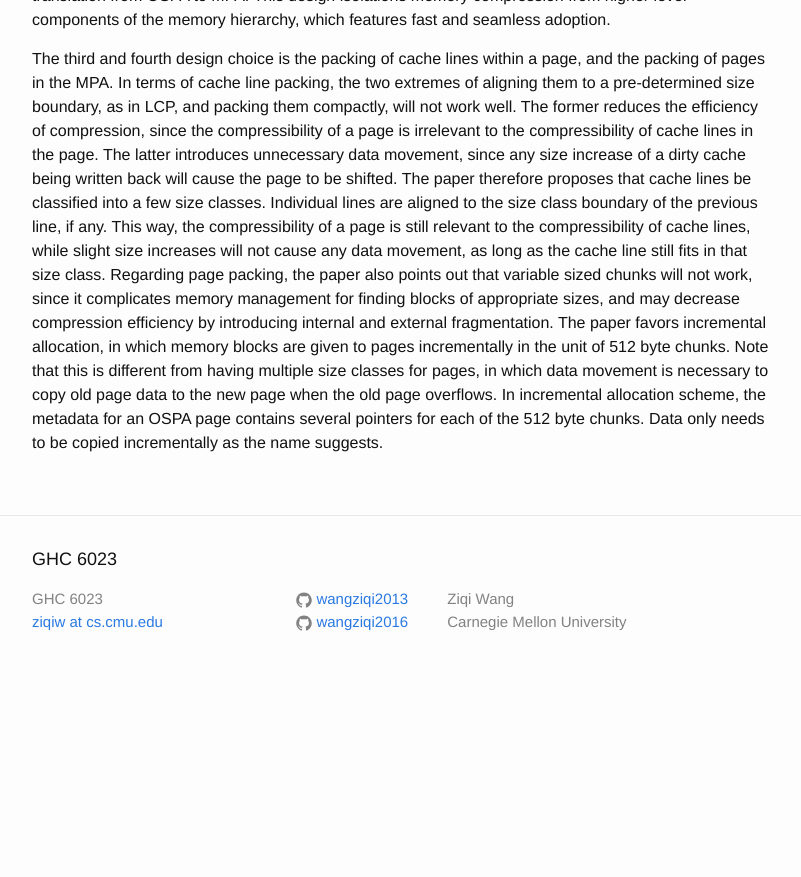
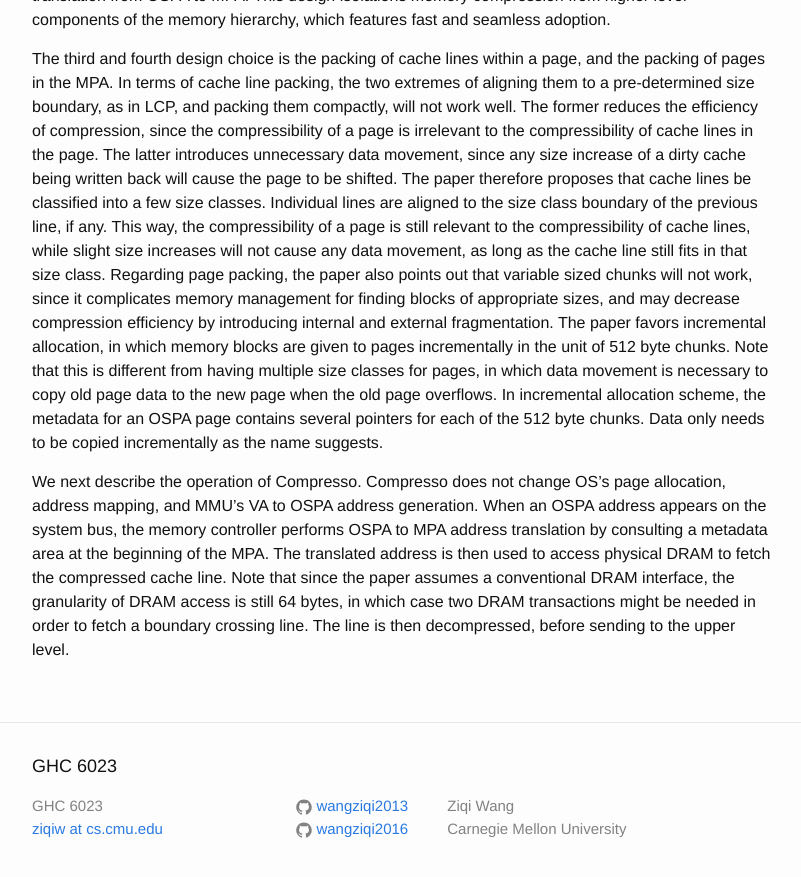
Before and after one commit to wangziqi2013/wangziqi2013.github.io, a Jekyll site: the page built from _posts/2020-07-13-compresso.markdown, in a window 1280 px wide and 900 px high, scrolled down 1894 px. Shown: the top 877 px of the window, without its empty margins (238-1039 px from the left). Built offline with Jekyll 4.4.1, drawn with Linux system fonts in a browser that asks for light colours; before the commit the page ends 2587 px from its top, so only the background shows below that.

Commit message:
Adding access

```diff
--- a/_posts/2020-07-13-compresso.markdown
+++ b/_posts/2020-07-13-compresso.markdown
@@ -85,3 +85,11 @@ incrementally in the unit of 512 byte chunks. Note that this is different from h
 in which data movement is necessary to copy old page data to the new page when the old page overflows.
 In incremental allocation scheme, the metadata for an OSPA page contains several pointers for each of the 512 byte chunks.
 Data only needs to be copied incrementally as the name suggests.
+
+We next describe the operation of Compresso. Compresso does not change OS's page allocation, address mapping, and MMU's
+VA to OSPA address generation. When an OSPA address appears on the system bus, the memory controller performs OSPA to MPA
+address translation by consulting a metadata area at the beginning of the MPA.
+The translated address is then used to access physical DRAM to fetch the compressed cache line. Note that since the
+paper assumes a conventional DRAM interface, the granularity of DRAM access is still 64 bytes, in which case two
+DRAM transactions might be needed in order to fetch a boundary crossing line. The line is then decompressed, before sending
+to the upper level.
```
